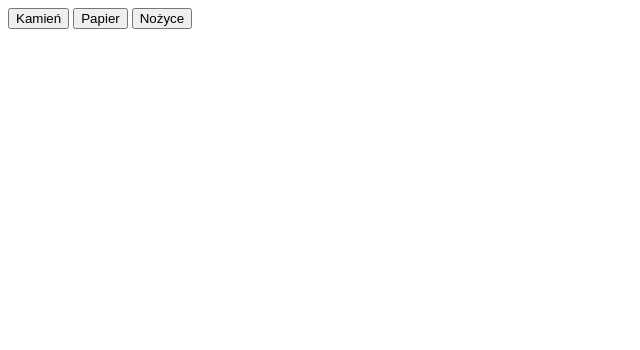
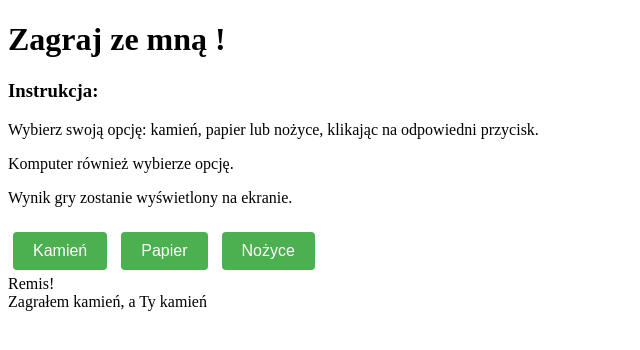
Before and after one commit to KrzysztofMMarcinkiewicz/javascript-prework, a website: page index.html in a window 1280 px wide. Both pictures are taken after a click on the button "Kamień". Shown: the whole page, without its empty margins (0-640 px from the left). Drawn offline with Linux system fonts and the light colour scheme.

Commit message:
Change var to const in script.js

```diff
--- a/css/style.css
+++ b/css/style.css
@@ -0,0 +1,37 @@
+.instructions {
+    margin-bottom: 20px;
+  }
+
+  .instructions h2 {
+    font-size: 18px;
+    font-weight: bold;
+  }
+
+  .instructions p {
+    font-size: 16px;
+    margin-bottom: 10px;
+  }
+
+.button {
+    display: inline-block;
+    padding: 10px 20px;
+    font-size: 16px;
+    text-align: center;
+    text-decoration: none;
+    background-color: #4caf50;
+    color: white;
+    border: none;
+    border-radius: 4px;
+    cursor: pointer;
+    margin: 5px;
+  }
+
+  /* Stylizacja przycisków po najechaniu myszką */
+  .button:hover {
+    background-color: #45a049;
+  }
+
+  /* Stylizacja przycisków po kliknięciu */
+  .button:active {
+    background-color: #3e8e41;
+  }
--- a/index.html
+++ b/index.html
@@ -7,10 +7,20 @@
   </head>
   <body>
     <div class="container">
+      <h1 class="title">Zagraj ze mną !</h1>
+      <div class="instructions">
+        <h3>Instrukcja:</h3>
+        <p>
+          Wybierz swoją opcję: kamień, papier lub nożyce, klikając na odpowiedni
+          przycisk.
+        </p>
+        <p>Komputer również wybierze opcję.</p>
+        <p>Wynik gry zostanie wyświetlony na ekranie.</p>
+      </div>
       <div id="buttons">
-        <button id="button-rock">Kamień</button>
-        <button id="button-paper">Papier</button>
-        <button id="button-scissors">Nożyce</button>
+        <button id="button-rock" class="button">Kamień</button>
+        <button id="button-paper" class="button">Papier</button>
+        <button id="button-scissors" class="button">Nożyce</button>
       </div>
       <div id="messages"></div>
     </div>
--- a/js/script.js
+++ b/js/script.js
@@ -1,25 +1,18 @@
-var argMoveId,
-  argPlayerMove,
-  argComputerMove,
-  computerMove,
-  playerMove,
-  randomNumber,
-  playerInput,
-  x;
-
-var buttonTest = document.getElementById("button-test");
-var buttonRock = document.getElementById("button-rock");
-var buttonPaper = document.getElementById("button-paper");
-var buttonScissors = document.getElementById("button-scissors");
+const buttonRock = document.getElementById("button-rock");
+const buttonPaper = document.getElementById("button-paper");
+const buttonScissors = document.getElementById("button-scissors");
 
 function buttonClicked(argButtonName) {
   clearMessages();
   console.log(argButtonName + " został kliknięty");
+
+  playerMove = argButtonName;
+  randomNumber = Math.floor(Math.random() * 3 + 1);
+  computerMove = getMoveName(randomNumber);
+  console.log("ruch komputera to: " + computerMove);
+  displayResult(playerMove, computerMove);
 }
 
-/**
- * Describe this function...
- */
 function getMoveName(argMoveId) {
   console.log("wywołano funkcję getMoveName z argumentem: " + argMoveId);
   if (argMoveId == 1) {
@@ -38,16 +31,16 @@ function getMoveName(argMoveId) {
 
 function displayResult(argPlayerMove, argComputerMove) {
   console.log(
-    "wywołano funkcję displayResults z argumentami: " +
+    "wywołano funkcję displayResult z argumentami: " +
       argPlayerMove +
       ", " +
       argComputerMove
   );
-  if (argPlayerMove == "papier" && argComputerMove == "kamień") {
-    printMessage("Wygrywasz!");
-  } else if (argPlayerMove == "kamień" && argComputerMove == "nożyce") {
-    printMessage("Wygrywasz!");
-  } else if (argPlayerMove == "nożyce" && argComputerMove == "papier") {
+  if (
+    (argPlayerMove == "papier" && argComputerMove == "kamień") ||
+    (argPlayerMove == "kamień" && argComputerMove == "nożyce") ||
+    (argPlayerMove == "nożyce" && argComputerMove == "papier")
+  ) {
     printMessage("Wygrywasz!");
   } else if (argPlayerMove == argComputerMove) {
     printMessage("Remis!");
@@ -56,19 +49,6 @@ function displayResult(argPlayerMove, argComputerMove) {
   }
   printMessage("Zagrałem " + argComputerMove + ", a Ty " + argPlayerMove);
 }
-return "kamień";
-
-console.log("wybór ruchu gracza to: " + playerInput);
-playerMove = argButtonName;
-randomNumber = Math.floor(Math.random() * 3 + 1);
-console.log("wylosowana liczba to: " + randomNumber);
-computerMove = getMoveName(randomNumber);
-console.log("ruch komputera to: " + computerMove);
-displayResult(playerMove, computerMove);
-
-buttonTest.addEventListener("click", function () {
-  buttonClicked("Guzik TEST");
-});
 
 buttonRock.addEventListener("click", function () {
   buttonClicked("kamień");
```
